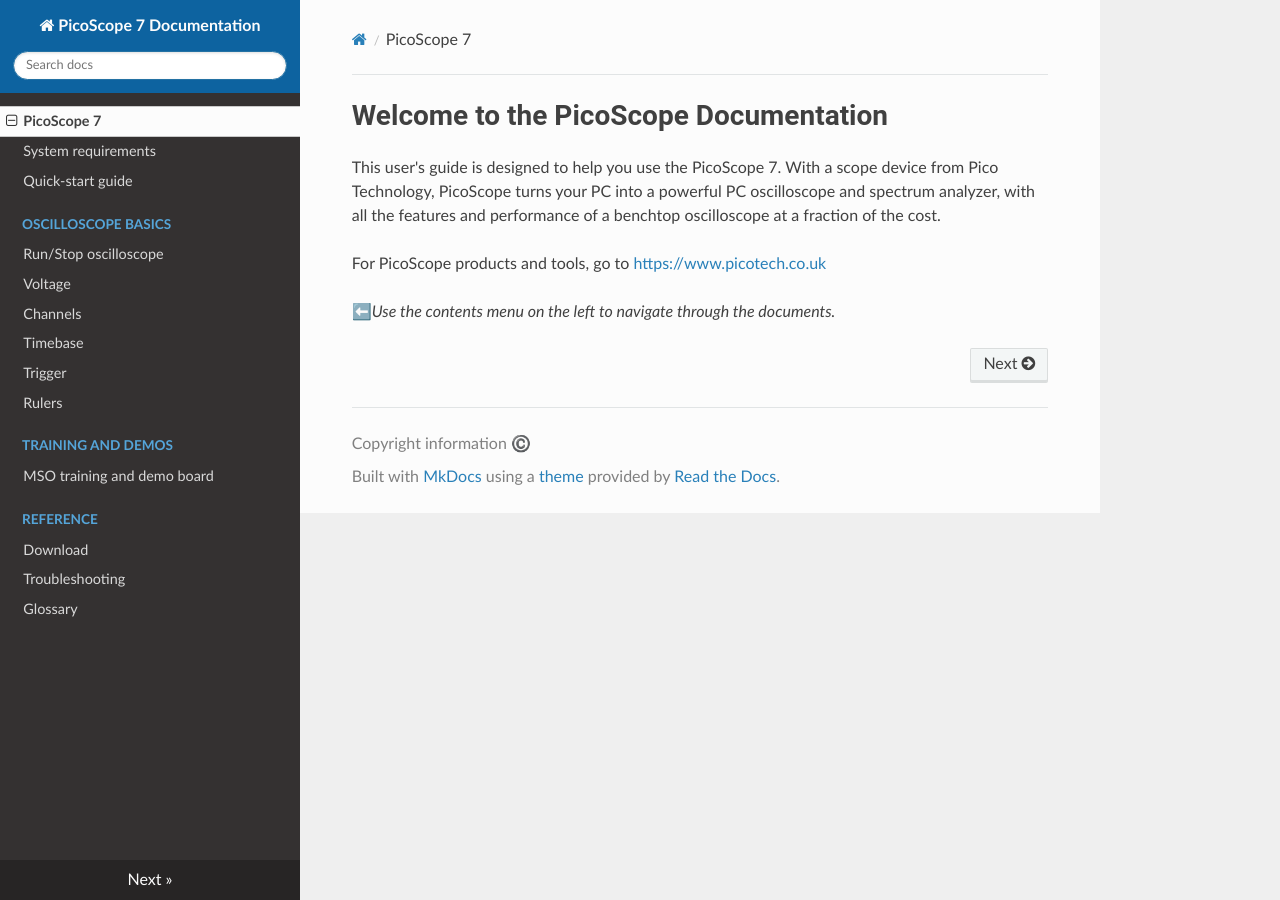
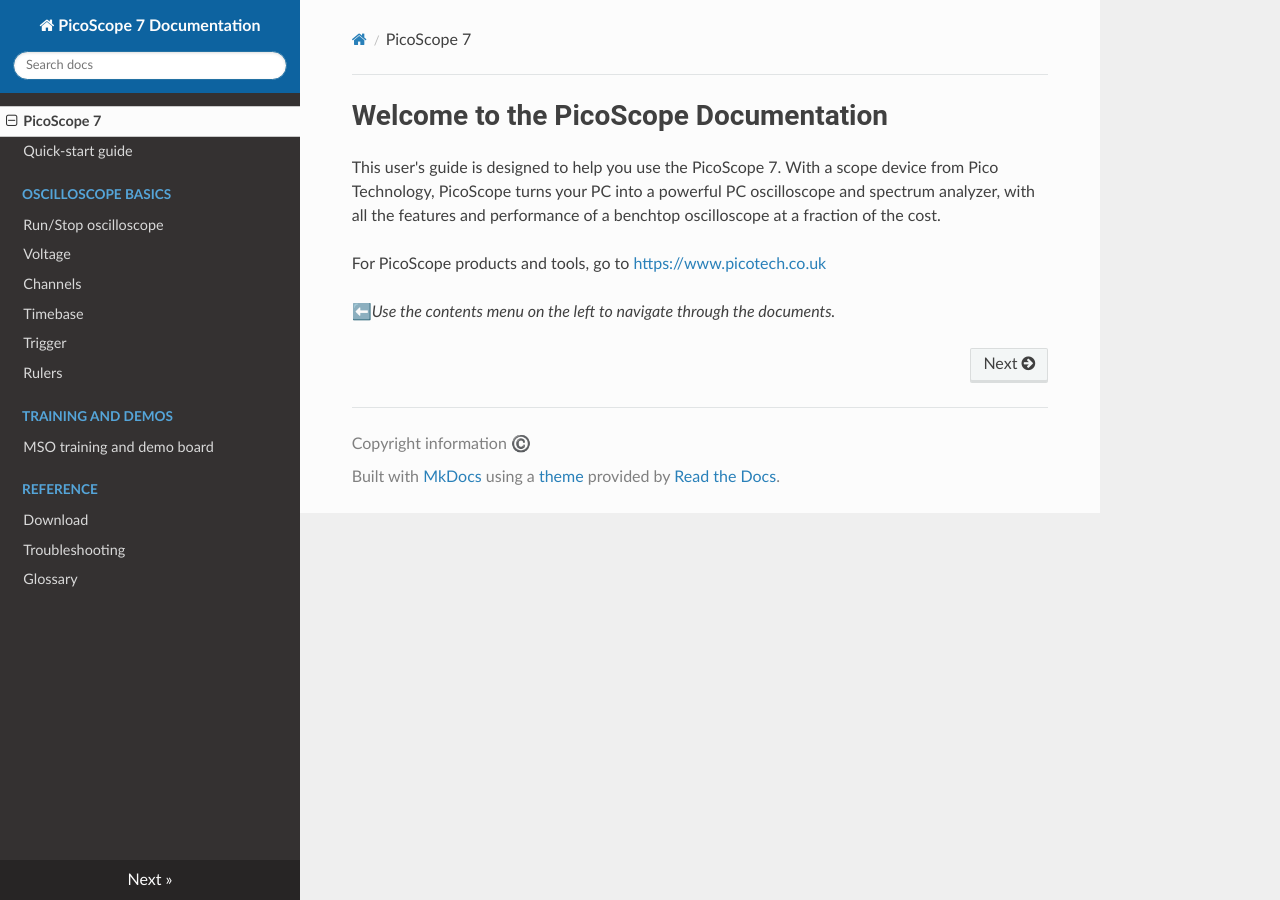
Before and after one commit to JamesPicoTech/test-ps7-manual, an MkDocs documentation site: the page built from docs/index.md, in a window 1280 px wide. Built offline with MkDocs 1.6.1, drawn with Linux system fonts in a browser that asks for light colours; nearby versions of some CDN libraries.

Commit message:
Temporarily removed from .YAML

```diff
--- a/mkdocs.yml
+++ b/mkdocs.yml
@@ -9,7 +9,7 @@ copyright: 'Copyright information ©️'
 
 nav:
   - PicoScope 7: index.md
-  - System requirements: PicoScope-7/system-requirements.md
+  # - System requirements: PicoScope-7/system-requirements.md
   - Quick-start guide: PicoScope-7/quick-start-guide.md
   - Oscilloscope basics:
     - Run/Stop oscilloscope: Oscilloscope-basics/run-stop-oscilloscope.md
@@ -49,6 +49,7 @@ nav:
     - Glossary: PicoScope-7/glossary.md
 
 exclude_docs: |
+  PicoScope-7/system-requirements.md
   Oscilloscope-advanced/
   PicoScope-7/spectrum-mode.md
   PicoScope-7/persistence-mode.md
```
